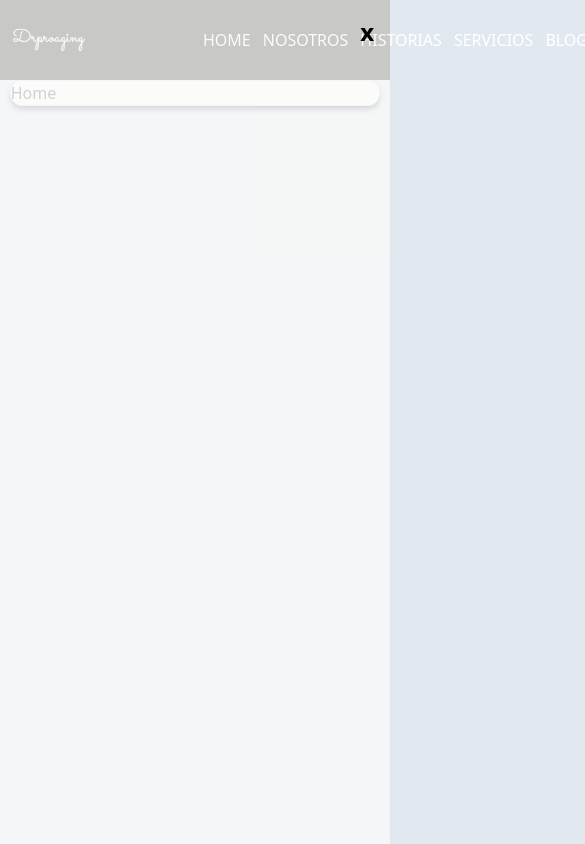
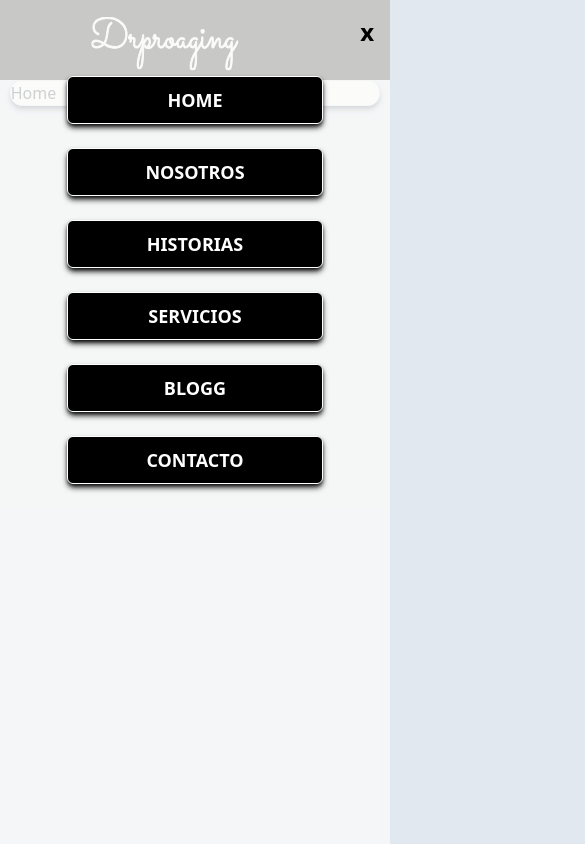
Before and after one commit to arcav/drproaging, a Next.js app: page / in a window 390 px wide. Shown: the top 844 px of the page, 585 px wide, since content can reach past the window. Built offline with nearby package versions, Linux system fonts and the light colour scheme.

Commit message:
fix:Navbar sidebar implementation

```diff
--- a/components/NavBar/Navbar.jsx
+++ b/components/NavBar/Navbar.jsx
@@ -4,31 +4,26 @@ import { SideBar } from "../SideBar/SideBar";
 import Link from "next/link";
 import Button from "../Button";
 
-const path = [
-  { href: "/", name: "home" },
-  { href: "/nosotros", name: "nosotros" },
-  { href: "/historias", name: "historias" },
-  { href: "/servicios", name: "servicios" },
-  { href: "/blog", name: "blog" },
-  { href: "/contacto", name: "contacto" },
-];
+export const Navbar = () => {
+  const [open, setOpen] = useState(true);
+  const routes = [
+    { href: "/", name: "home" },
+    { href: "/Nosotros", name: "Nosotros" },
+    { href: "/Historias", name: "Historias" },
+    { href: "/Servicios", name: "Servicios" },
+    { href: "/Blogg", name: "Blogg" },
+    { href: "/Contacto", name: "Contacto" },
+  ];
 
-export const Navbar = () => {
-  const [open, setOpen] = useState(false);
-
-  let navLinkd = path.map((x) => (
+  let navLink = routes.map((path) => (
     <>
-      <Link href={x.href}>{x.name.toUpperCase()}</Link>
+      <Link href={path.href}>{path.name}</Link>
     </>
   ));
 
-  let sideBarLink = path.map((s) => (
-    <>
-      <Button href={s.href}>{s.name.toUpperCase()}</Button>
-    </>
+  let sideBarLink = routes.map((path) => (
+    <Button href={path.href}>{path.name}</Button>
   ));
-
-  console.log(sideBarLink);
 
   const openHandler = () => {
     setOpen((prev) => !prev);
@@ -36,23 +31,19 @@ export const Navbar = () => {
 
   return (
     <>
-      <nav className="flex justify-between w-full h-20 bg-black text-white">
+      <nav className="flex justify-evenly w-full h-20 bg-black text-white">
         <div
-          className="flex items-center w-1/4 justify-center h-full"
+          className="flex pt-2 w-4/6 h-full md:m-auto "
           onClick={openHandler}
         >
-          <Logo />
+          {open ? <Logo /> : null}
         </div>
-        <ul className="flex h-full   px-2 items-center w-1/2">
-          <li className="flex w-full gap-3 justify-evenly mx-auto">
-            {navLinkd}
+        <ul className="hidden md:flex h-full   px-2 items-center w-1/2">
+          <li className="hidden md:flex w-full gap-3 justify-evenly mx-auto">
+            {navLink}
           </li>
         </ul>
-        <SideBar
-          openHandler={openHandler}
-          open={open}
-          sideBarLink={sideBarLink}
-        />
+        <SideBar openHandler={openHandler} open={open} routes={sideBarLink} />
       </nav>
     </>
   );
```
